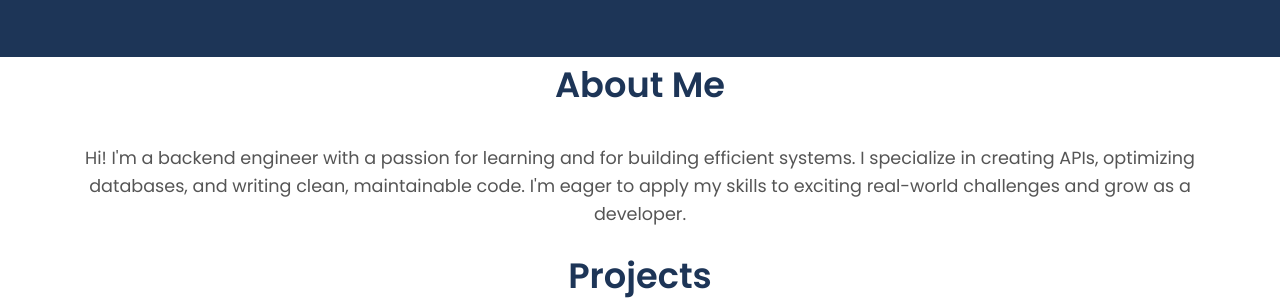
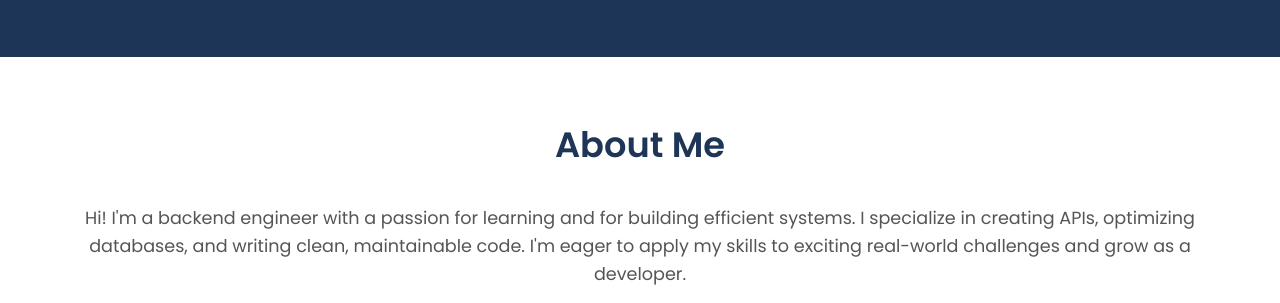
Before and after one commit to Hazem-Ahmed-Salem/Hazem-Ahmed-Salem.github.io, a plain HTML site: page index.html in a window 1280 px wide. Shown: the part 649-952 px from the top of the page. Drawn offline with Linux system fonts and the light colour scheme.

Commit message:
updating index and styles

```diff
--- a/styles.css
+++ b/styles.css
@@ -55,7 +55,6 @@
 
   /* Section Styles */
   .section {
-    diplay:
     padding: 60px 0;
     background-color: white;
     text-align: center;
```
